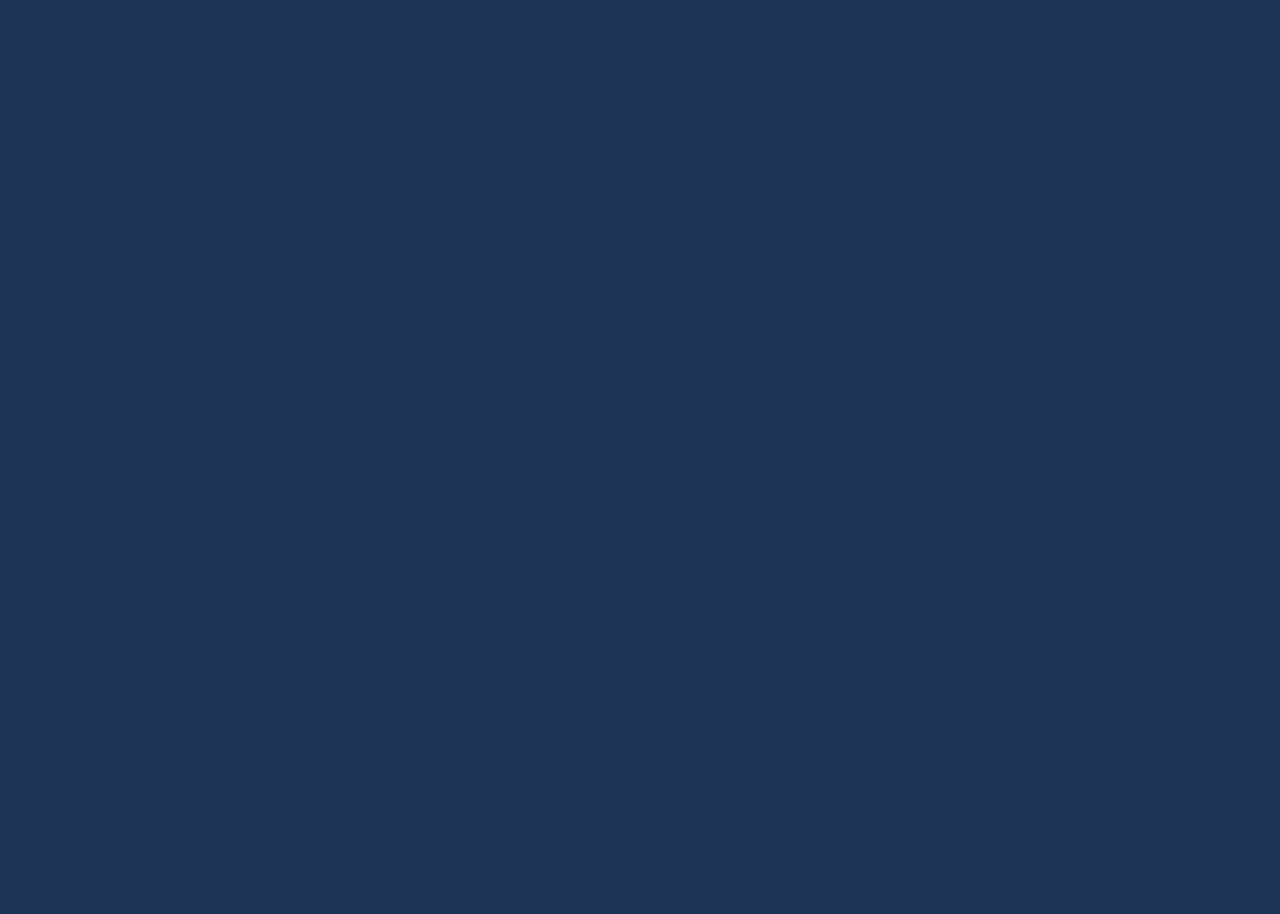
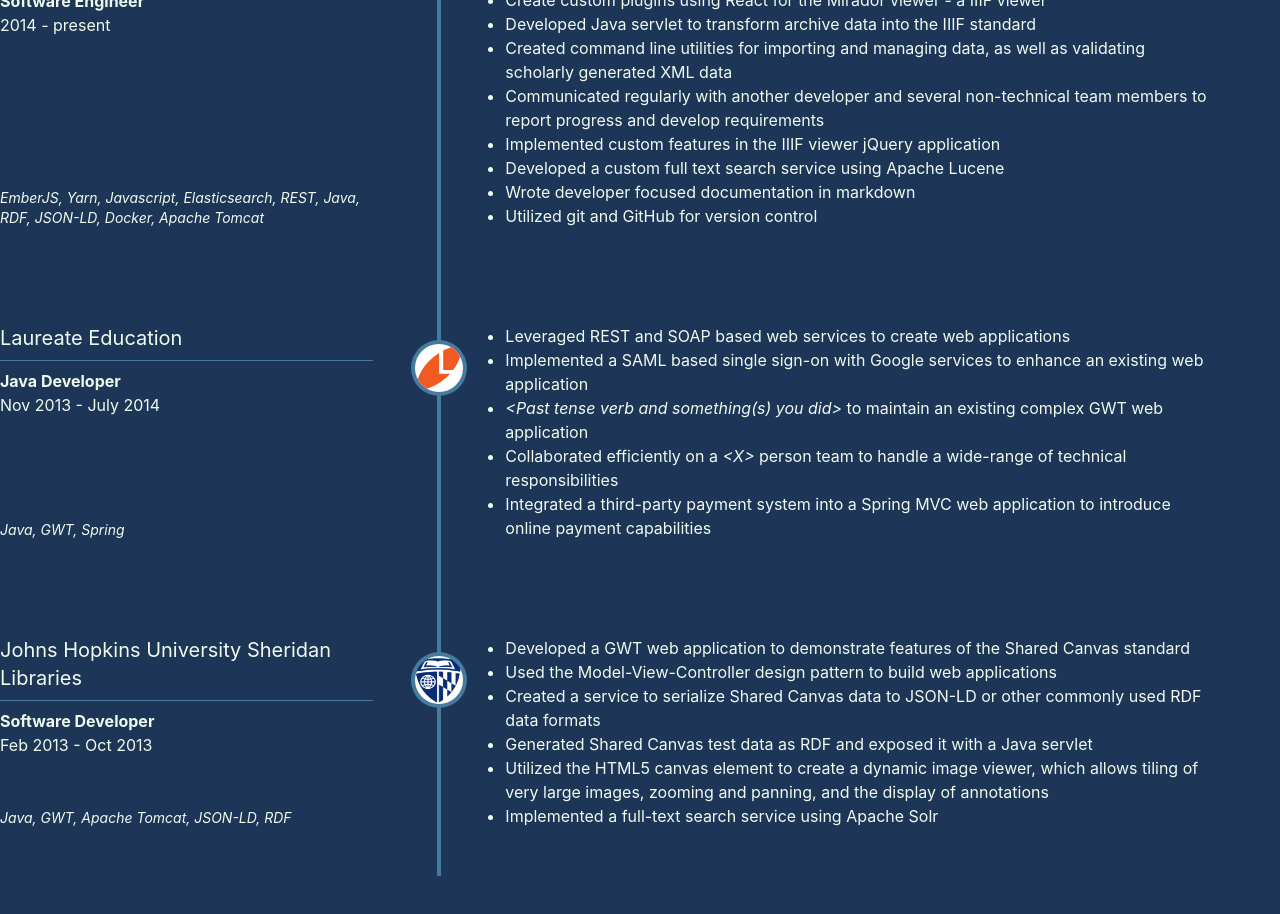
Before and after one commit to jabrah/jabrah-portfolio, a Next.js app: page / in a window 1280 px wide. Shown: the part 760-1674 px from the top of the page. Before the commit the page ends 800 px from the top, so only its background shows below. Built offline with nearby package versions, Linux system fonts and the light colour scheme.

Commit message:
Add Experience section

```diff
--- a/components/Section.js
+++ b/components/Section.js
@@ -1,9 +1,9 @@
 /**
  * Sort of like a 'Card', a descrete section of the doc
  */
-export default function Section({ children }) {
+export default function Section({ children, id }) {
   return (
-    <section id="me" className="my-16">
+    <section id={id} className="my-16">
       {children}
     </section>
   );
--- a/components/me/Me.js
+++ b/components/me/Me.js
@@ -18,6 +18,7 @@ export default function Me() {
         <ContactInfo></ContactInfo>
       </div>
       <div id="summary" className="space-y-4">
+        <p>Placeholder text...</p>
         <p>
           Lorem ipsum dolor sit amet, consectetur adipiscing elit. Vivamus erat quam, varius at dui a,
           cursus tincidunt nulla. Morbi interdum suscipit tellus sit amet ullamcorper. Sed luctus libero
--- /dev/null
+++ b/components/xp/Experience.js
@@ -0,0 +1,46 @@
+import Image from 'next/image';
+import styles from './Experience.module.css';
+
+export default function Experience({ children, employer, jobTitle, timeline, tech, logo }) {
+  return (
+    <li className={styles['experience-item']}>
+      <Icon logo={logo} altText={`${jobTitle} @ ${employer} icon`} />
+      <div className="grid gap-8 grid-cols-3 divide-x-4">
+        <div className="flex flex-col py-12 pr-8">
+          <h3 className="text-xl">{employer}</h3>
+          <hr className="my-2 border-myblue-300" />
+          <div className="font-bold">{jobTitle}</div>
+          <div>{timeline}</div>
+          <div className="mt-auto italic text-sm">{tech}</div>
+        </div>
+        <div className="col-span-2 py-12 px-16 border-myblue-300">
+          {children}
+        </div>
+      </div>
+    </li>
+  );
+}
+
+function Icon({ logo, altText }) {
+  const iconClasses = [
+    'absolute', 'bg-myblue-300', 'text-myblue-300', 'w-14', 'h-14',
+    'rounded-full', 'top-16', 'left-1/3', 'p-1'
+  ].join(' ');
+
+  const logoEl = !!logo && (
+    <Image
+      src={logo}
+      alt={altText}
+      height={100}
+      width={100}
+      className="rounded-full"
+    />
+  );
+
+  return (
+    <span className={iconClasses}>
+      {/* todo: The logos aren't handled gracefully - (corners are clipped) */}
+      {logoEl}
+    </span>
+  );
+}
--- /dev/null
+++ b/components/xp/Experience.module.css
@@ -0,0 +1,6 @@
+.experience-item {
+  position: relative;
+}
+.experience-item span {
+  margin-left: -16px;
+}
--- /dev/null
+++ b/components/xp/ExperienceList.js
@@ -0,0 +1,81 @@
+import Experience from './Experience';
+
+/**
+ * Playing around with passing props down
+ */
+export default function ExperienceList() {
+  return (
+    <>
+      <h2 className="text-3xl my-10">Work Experience</h2>
+      <ul className="flex flex-col space-y-0 text-myblue-100">
+        <Experience
+          employer="Johns Hopkins University Sheridan Libraries"
+          jobTitle="Software Engineer"
+          timeline="2014 - present"
+          tech="EmberJS, Yarn, Javascript, Elasticsearch, REST, Java, RDF, JSON-LD, Docker, Apache Tomcat"
+          logo="/images/jh_logo.png"
+        >
+          <ul className="list-disc">
+            <li><strong>More to be added</strong></li>
+            <li>
+              Worked with a junior front end developer and a senior backend developer as well as developers from
+              our external partner to decide on API specifications and data formats
+            </li>
+            <li>Create custom plugins using React for the Mirador viewer - a IIIF viewer</li>
+            <li>Developed Java servlet to transform archive data into the IIIF standard</li>
+            <li>
+              Created command line utilities for importing and managing data, as well as validating scholarly
+              generated XML data
+            </li>
+            <li>
+              Communicated regularly with another developer and several non-technical team members to report progress
+              and develop requirements
+            </li>
+            <li>Implemented custom features in the IIIF viewer jQuery application</li>
+            <li>Developed a custom full text search service using Apache Lucene</li>
+            <li>Wrote developer focused documentation in markdown</li>
+            <li>Utilized git and GitHub for version control</li>
+          </ul>
+        </Experience>
+        <Experience
+          employer="Laureate Education"
+          jobTitle="Java Developer"
+          timeline="Nov 2013 - July 2014"
+          tech="Java, GWT, Spring"
+          logo="/images/Laureate_crop.svg"
+        >
+          <ul className="list-disc">
+            <li>Leveraged REST and SOAP based web services to create web applications</li>
+            <li>Implemented a SAML based single sign-on with Google services to enhance an existing web application</li>
+            <li>
+              <span className="italic pl-4">&lt;Past tense verb and something(s) you did&gt;</span> to maintain an existing
+              complex GWT web application
+            </li>
+            <li>Collaborated efficiently on a&nbsp;
+              <span className="italic pl-4">&lt;X&gt;</span> person team to handle a wide-range of technical responsibilities</li>
+            <li>Integrated a third-party payment system into a Spring MVC web application to introduce online payment capabilities</li>
+          </ul>
+        </Experience>
+        <Experience
+          employer="Johns Hopkins University Sheridan Libraries"
+          jobTitle="Software Developer"
+          timeline="Feb 2013 - Oct 2013"
+          tech="Java, GWT, Apache Tomcat, JSON-LD, RDF"
+          logo="/images/jh_logo.png"
+        >
+          <ul className="list-disc">
+            <li>Developed a GWT web application to demonstrate features of the Shared Canvas standard</li>
+            <li>Used the Model-View-Controller design pattern to build web applications</li>
+            <li>Created a service to serialize Shared Canvas data to JSON-LD or other commonly used RDF data formats</li>
+            <li>Generated Shared Canvas test data as RDF and exposed it with a Java servlet</li>
+            <li>
+              Utilized the HTML5 canvas element to create a dynamic image viewer, which allows tiling of very large images, zooming
+              and panning, and the display of annotations
+            </li>
+            <li>Implemented a full-text search service using Apache Solr</li>
+          </ul>
+        </Experience>
+      </ul>
+    </>
+  );
+};
--- a/pages/index.js
+++ b/pages/index.js
@@ -1,6 +1,7 @@
 import Head from 'next/head';
 import Me from '../components/me/Me';
 import Section from '../components/Section';
+import ExperienceList from '../components/xp/ExperienceList';
 
 export default function Home() {
   return (
@@ -12,6 +13,10 @@ export default function Home() {
         <Section id="me">
           <Me></Me>
         </Section>
+
+        <Section id="xp">
+          <ExperienceList></ExperienceList>
+        </Section>
       </main>
     </div>
   );
```
Also changed, not shown: public/images/Laureate_crop.svg (added), public/images/jh_logo.png (added), styles/Home.module.css (added).
